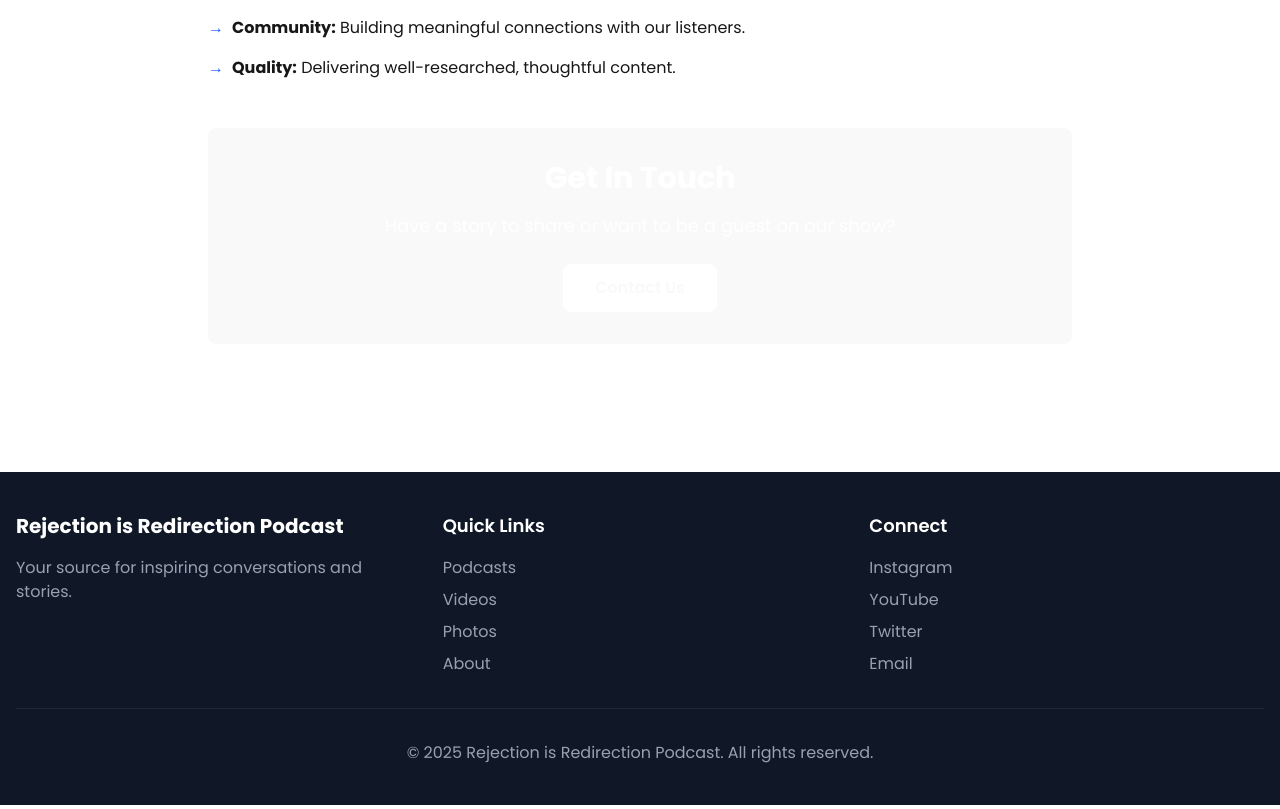
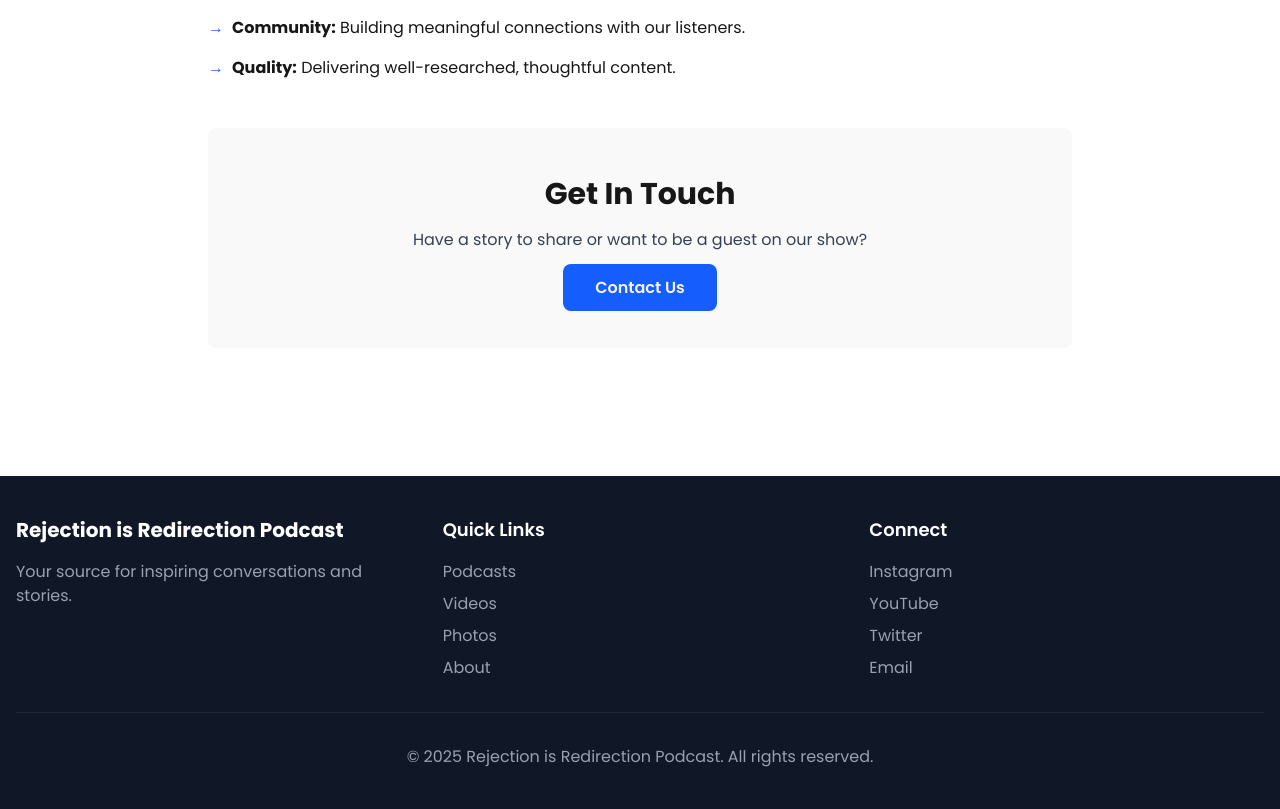
Before and after one commit to xrustiks/rejred, a Next.js app: page /about in a window 1280 px wide. Shown: the part 1181-1990 px from the top of the page. Built offline with nearby package versions, Linux system fonts and the light colour scheme.

Commit message:
couple of blocks looks better

```diff
--- a/app/about/page.tsx
+++ b/app/about/page.tsx
@@ -84,14 +84,14 @@ export default function AboutPage() {
           </ul>
         </section>
 
-  <section className="text-white rounded-lg p-6 sm:p-8 text-center" style={{ background: 'var(--primary)' }}>
+  <section className="rounded-lg p-8 sm:p-12 text-center" style={{ background: 'var(--primary)' }}>
           <h2 className="text-3xl font-bold mb-4">Get In Touch</h2>
-          <p className="mb-6 text-lg">
+          <p className="text-gray-700 max-w-3xl mx-auto mb-6">
             Have a story to share or want to be a guest on our show?
           </p>
           <a
             href="mailto:hello@Rejection is Redirection.com"
-            className="inline-block bg-white [color:var(--primary)] px-6 sm:px-8 py-3 rounded-lg font-semibold hover:bg-gray-100 transition-colors"
+            className="bg-blue-600 hover:bg-blue-400 text-gray-100 px-6 sm:px-8 py-3 rounded-lg font-semibold transition-colors"
           >
             Contact Us
           </a>
--- a/app/page.tsx
+++ b/app/page.tsx
@@ -19,7 +19,7 @@ export default function Home() {
         <div className="flex gap-4 justify-center">
           <Link
             href="/podcasts"
-            className="bg-blue-600 hover:bg-blue-1000 text-gray-100 px-6 sm:px-8 py-3 rounded-lg font-semibold transition-colors"
+            className="bg-blue-600 hover:bg-blue-400 text-gray-100 px-6 sm:px-8 py-3 rounded-lg font-semibold transition-colors"
           >
             Listen to Podcasts
           </Link>
@@ -96,7 +96,7 @@ export default function Home() {
         </p>
         <Link
           href="/about"
-          className="inline-block [background:var(--primary)] hover:brightness-110 text-white px-6 py-3 rounded-lg font-semibold transition-colors"
+          className="bg-blue-600 hover:bg-blue-400 text-gray-100 px-6 sm:px-8 py-3 rounded-lg font-semibold transition-colors"
         >
           Learn More About Us
         </Link>
--- a/components/Header.tsx
+++ b/components/Header.tsx
@@ -41,27 +41,27 @@ export default function Header() {
           {/* Desktop nav */}
           <ul className="hidden md:flex items-center gap-10">
             <li>
-              <Link href="/" className={`text-gray-700 hover:[color:var(--primary)] transition-colors ${scrolled ? 'text-base' : 'text-lg md:text-xl'} font-medium`}>
+              <Link href="/" className={`text-gray-700 hover:text-blue-700 transition-colors ${scrolled ? 'text-base' : 'text-lg md:text-xl'} font-medium`}>
                 Home
               </Link>
             </li>
             <li>
-              <Link href="/podcasts" className={`text-gray-700 hover:[color:var(--primary)] transition-colors ${scrolled ? 'text-base' : 'text-lg md:text-xl'} font-medium`}>
+              <Link href="/podcasts" className={`text-gray-700 hover:text-blue-700 transition-colors ${scrolled ? 'text-base' : 'text-lg md:text-xl'} font-medium`}>
                 Podcasts
               </Link>
             </li>
             <li>
-              <Link href="/videos" className={`text-gray-700 hover:[color:var(--primary)] transition-colors ${scrolled ? 'text-base' : 'text-lg md:text-xl'} font-medium`}>
+              <Link href="/videos" className={`text-gray-700 hover:text-blue-700 transition-colors ${scrolled ? 'text-base' : 'text-lg md:text-xl'} font-medium`}>
                 Videos
               </Link>
             </li>
             <li>
-              <Link href="/photos" className={`text-gray-700 hover:[color:var(--primary)] transition-colors ${scrolled ? 'text-base' : 'text-lg md:text-xl'} font-medium`}>
+              <Link href="/photos" className={`text-gray-700 hover:text-blue-700 transition-colors ${scrolled ? 'text-base' : 'text-lg md:text-xl'} font-medium`}>
                 Photos
               </Link>
             </li>
             <li>
-              <Link href="/about" className={`text-gray-700 hover:[color:var(--primary)] transition-colors ${scrolled ? 'text-base' : 'text-lg md:text-xl'} font-medium`}>
+              <Link href="/about" className={`text-gray-700 hover:text-blue-700 transition-colors ${scrolled ? 'text-base' : 'text-lg md:text-xl'} font-medium`}>
                 About
               </Link>
             </li>
```
